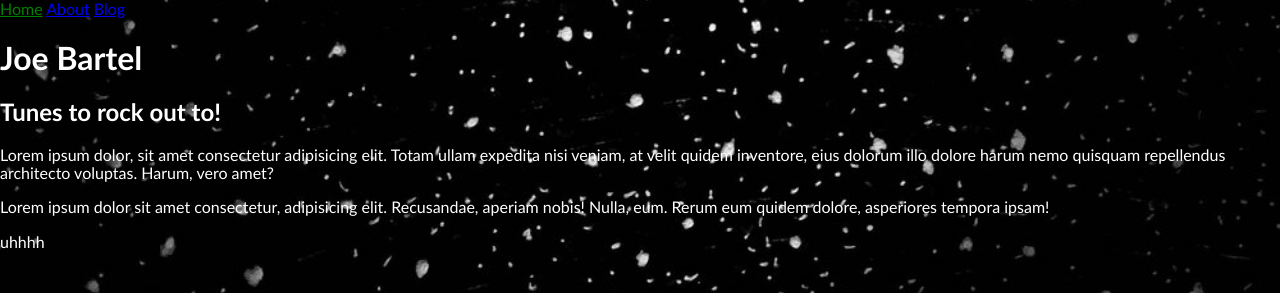
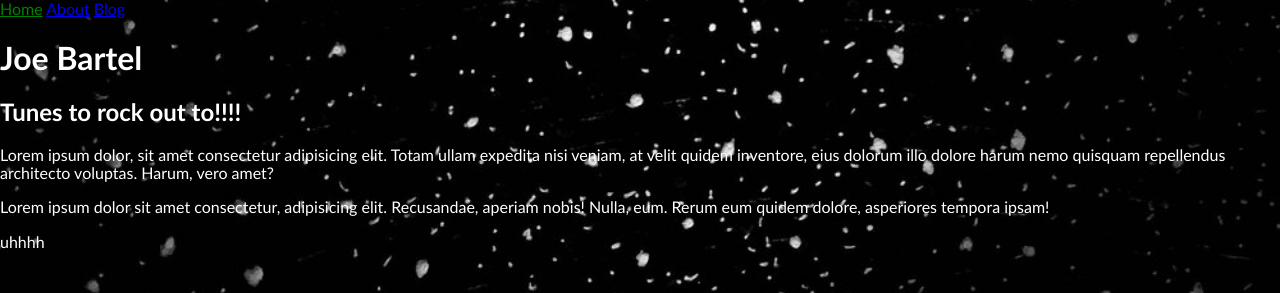
Before and after one commit to joebartel/joebartel, a Jekyll site: the page built from joebartel/index.html, in a window 1280 px wide. Shown: the top 293 px of the page. Built offline with Jekyll 4.4.1, drawn with Linux system fonts in a browser that asks for light colours.

```diff
--- a/joebartel/index.html
+++ b/joebartel/index.html
@@ -1,9 +1,10 @@
 ---
 layout: default
 title: Home
+
 ---
 <h1>Joe Bartel</h1>
-<h2>Tunes to rock out to!</h2>
+<h2>Tunes to rock out to!!!!</h2>
 <p>Lorem ipsum dolor, sit amet consectetur adipisicing elit. Totam ullam expedita nisi veniam, at velit quidem inventore, eius dolorum illo dolore harum nemo quisquam repellendus architecto voluptas. Harum, vero amet?</p>
 <p>Lorem ipsum dolor sit amet consectetur, adipisicing elit. Recusandae, aperiam nobis! Nulla, eum. Rerum eum quidem dolore, asperiores tempora ipsam!</p>
 <!-- <img src="/assets/images/polar+bear.jpeg" alt="bearrr"> -->
```
